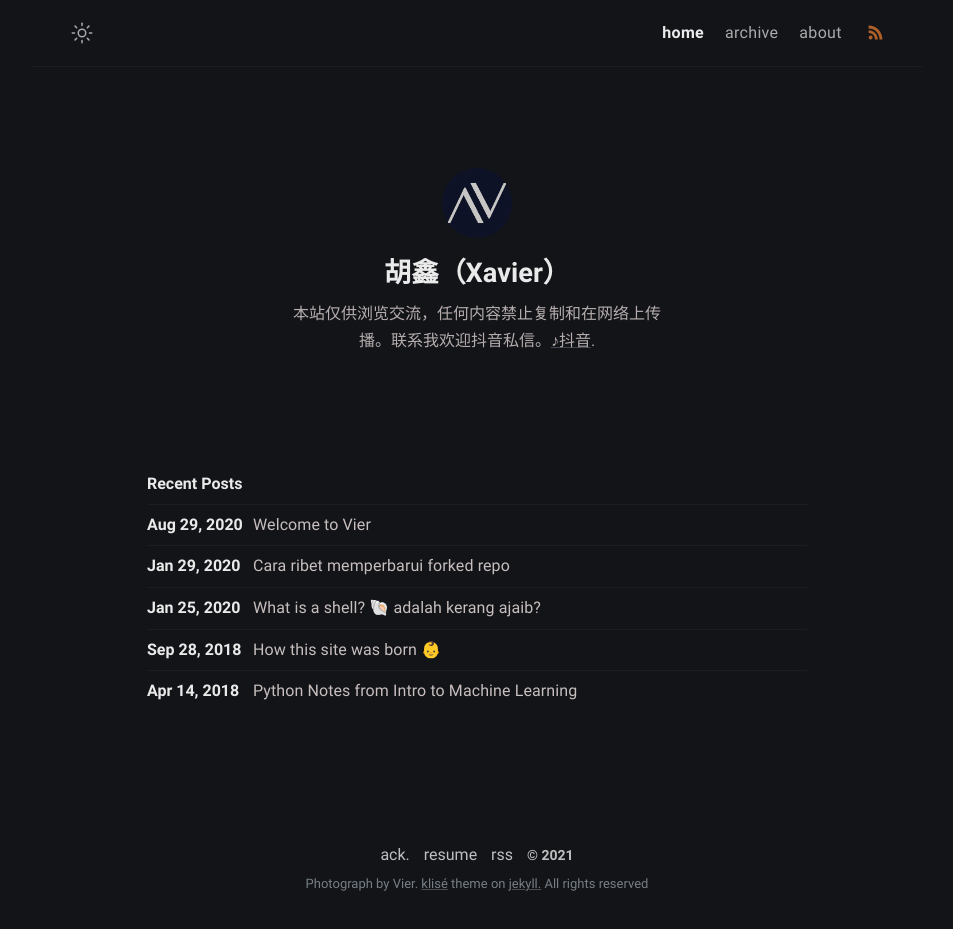
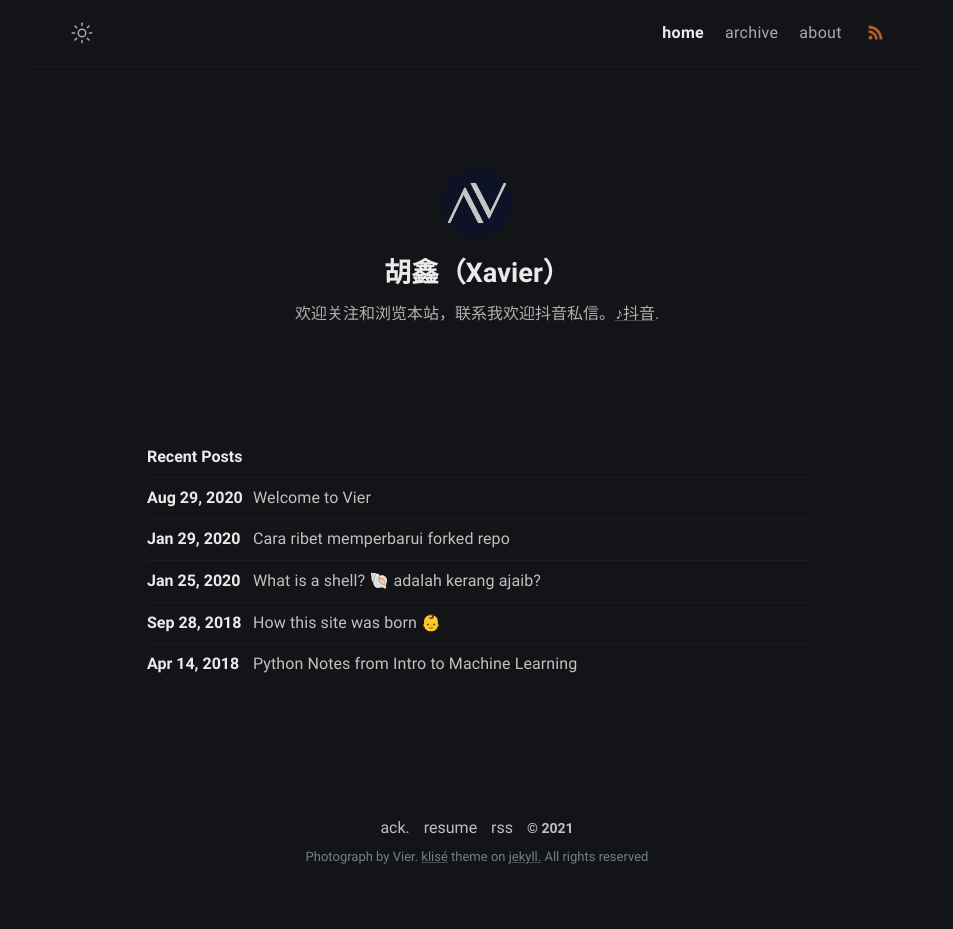
Before and after one commit to X-Vier/super-turmeric-17d7d, a Jekyll site: the page built from index.md, in a window 1280 px wide. Shown: the whole page, without its empty margins (163-1116 px from the left). Built offline with Jekyll 4.4.1, drawn with Linux system fonts in a browser that asks for light colours; after the commit the page ends 902 px from its top, so only the background shows below that.

Commit message:
_config.yml: updated bio in author

```diff
--- a/_config.yml
+++ b/_config.yml
@@ -10,8 +10,8 @@ mode: dark
 author:
   name: 胡鑫（Xavier）
   bio: >-
-    本站仅供浏览交流，任何内容禁止复制和在网络上传播。联系我欢迎抖音私信。<a href="https://v.douyin.com/ehnrTMB/"
-    target="_blank" rel="noopener">♪抖音</a>.
+    欢迎关注和浏览本站，联系我欢迎抖音私信。<a href="https://v.douyin.com/ehnrTMB/" target="_blank"
+    rel="noopener">♪抖音</a>.
   username: username
   github: x-vier
   twitter: twitter_username
```
